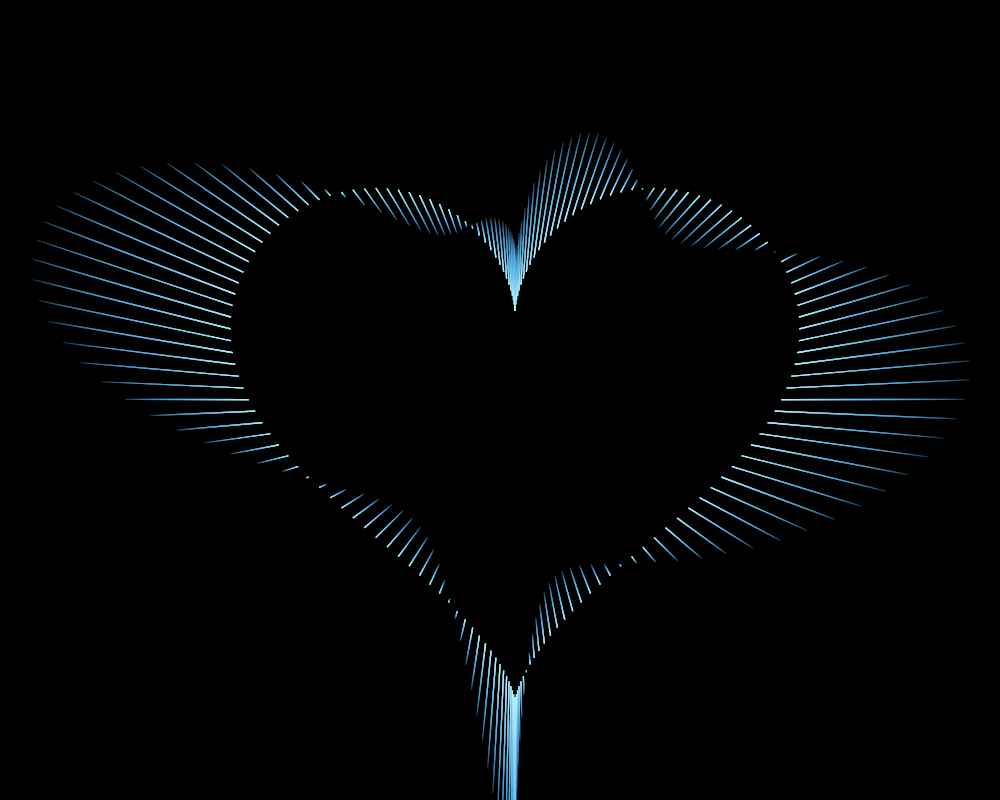
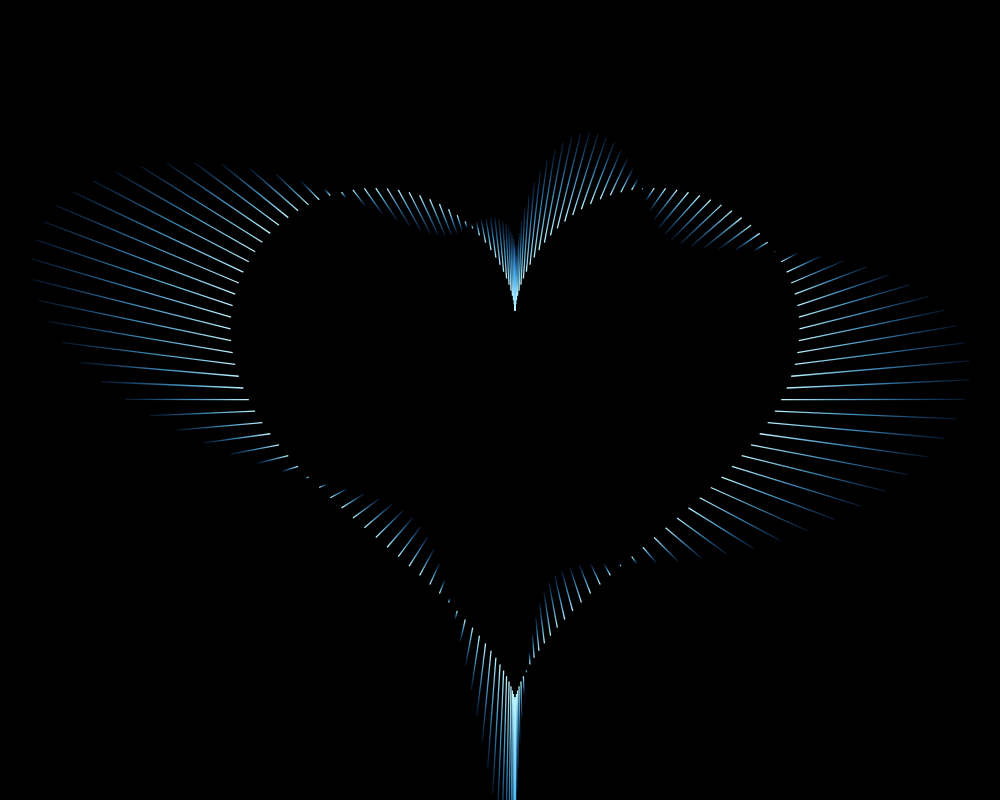
Before and after one commit to kagansd/E-, a plain HTML site: page index.html in a window 1280 px wide. Shown: the whole page, without its empty margins (125-1125 px from the left). Drawn offline with Linux system fonts and the light colour scheme.

Commit message:
Update index.html

```diff
--- a/index.html
+++ b/index.html
@@ -8,16 +8,17 @@
     <style>
         html, body {
             margin: 0;
+            padding: 0;
             width: 100%;
             height: 100%;
             overflow: hidden;
-            background: black;
+            background: #000000;
         }
 
         canvas {
             display: block;
-            width: 100vw;
-            height: 100vh;
+            width: 100%;
+            height: 100%;
         }
     </style>
 </head>
@@ -27,6 +28,7 @@
 <canvas id="canvas"></canvas>
 
 <script>
+
 const canvas = document.getElementById("canvas");
 const ctx = canvas.getContext("2d");
 
@@ -36,9 +38,13 @@ function resize() {
 }
 
 resize();
+
 window.addEventListener("resize", resize);
 
+
+// ❤️ Kalp matematiği
 function heart(t) {
+
     const x = 16 * Math.pow(Math.sin(t), 3);
 
     const y =
@@ -47,78 +53,164 @@ function heart(t) {
         - 2 * Math.cos(3 * t)
         - Math.cos(4 * t);
 
-    return { x, y };
+    return {
+        x: x,
+        y: y
+    };
 }
+
 
 let progress = 0;
 
+
 function draw() {
 
+    // EKRANI TAMAMEN TEMİZLE
+    // Böylece eski kırmızı çizgiler kalmaz.
+    ctx.clearRect(
+        0,
+        0,
+        canvas.width,
+        canvas.height
+    );
+
+
     // Siyah arka plan
-    ctx.fillStyle = "rgba(0, 0, 0, 0.18)";
-    ctx.fillRect(0, 0, canvas.width, canvas.height);
+    ctx.fillStyle = "#000000";
 
-    const scale = Math.min(canvas.width, canvas.height) / 45;
+    ctx.fillRect(
+        0,
+        0,
+        canvas.width,
+        canvas.height
+    );
 
-    const cx = canvas.width / 2;
-    const cy = canvas.height / 2;
 
+    const scale =
+        Math.min(
+            canvas.width,
+            canvas.height
+        ) / 45;
+
+
+    const centerX =
+        canvas.width / 2;
+
+    const centerY =
+        canvas.height / 2;
+
+
+    // Çizgiler
     for (let i = 0; i < 180; i++) {
 
-        if (i > progress) continue;
+        if (i > progress) {
+            continue;
+        }
 
-        const a = (Math.PI * 2 * i) / 180;
 
-        const h = heart(a);
+        const angle =
+            (Math.PI * 2 * i) / 180;
 
-        const hx = cx + h.x * scale;
-        const hy = cy - h.y * scale;
 
+        const h =
+            heart(angle);
+
+
+        // Kalbin üzerindeki nokta
+        const heartX =
+            centerX + h.x * scale;
+
+        const heartY =
+            centerY - h.y * scale;
+
+
+        // Dış noktayı belirle
         const length =
-            1.25 + 0.45 * Math.sin(i * 0.15);
+            1.25 +
+            0.45 *
+            Math.sin(i * 0.15);
 
-        const sx = cx + h.x * scale * length;
-        const sy = cy - h.y * scale * length;
 
-        // 🩵 AÇIK MAVİ GRADIENT
-        const gradient = ctx.createLinearGradient(
-            sx, sy, hx, hy
-        );
+        const startX =
+            centerX +
+            h.x *
+            scale *
+            length;
+
+
+        const startY =
+            centerY -
+            h.y *
+            scale *
+            length;
+
+
+        // 🩵 SADECE MAVİ RENKLER
+        const gradient =
+            ctx.createLinearGradient(
+                startX,
+                startY,
+                heartX,
+                heartY
+            );
+
 
         gradient.addColorStop(
             0,
-            "rgba(80, 180, 255, 0.05)"
+            "rgba(40, 140, 255, 0.15)"
         );
+
 
         gradient.addColorStop(
             0.5,
-            "rgba(100, 200, 255, 0.65)"
+            "rgba(80, 190, 255, 0.7)"
         );
+
 
         gradient.addColorStop(
             1,
-            "rgba(180, 240, 255, 1)"
+            "rgba(190, 245, 255, 1)"
         );
 
-        ctx.strokeStyle = gradient;
-        ctx.lineWidth = 1.2;
+
+        ctx.strokeStyle =
+            gradient;
+
+
+        ctx.lineWidth = 1.3;
+
 
         ctx.beginPath();
-        ctx.moveTo(sx, sy);
-        ctx.lineTo(hx, hy);
+
+        ctx.moveTo(
+            startX,
+            startY
+        );
+
+        ctx.lineTo(
+            heartX,
+            heartY
+        );
+
         ctx.stroke();
     }
 
+
+    // Çizim animasyonu
     progress += 0.8;
+
 
     if (progress > 180) {
         progress = 180;
     }
 
+
     requestAnimationFrame(draw);
 }
 
+
 draw();
+
 </script>
 
 </body>
```
